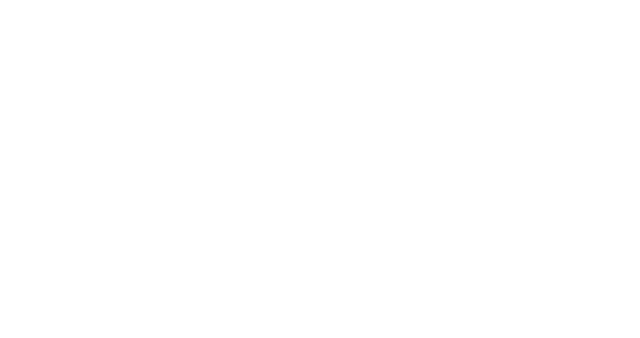
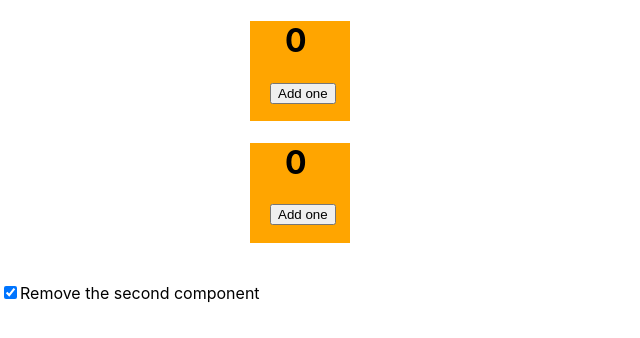
Before and after one commit to Chandan9898Kumar/State_Manage, a React (Create React App) app: page /PreserveState in a window 1280 px wide. Before the commit this address had no page. Shown: the top 338 px of the page, without its empty margins (0-640 px from the left). Built offline with nearby package versions, Linux system fonts and the light colour scheme.

Commit message:
feat: added new example of state

```diff
--- a/src/App.js
+++ b/src/App.js
@@ -2,6 +2,7 @@
 import React, { lazy, Suspense } from "react";
 import "./App.css";
 
+// import MainHeader from './StateManageComponent/PreserveState/MainComponent'
 // import Parent from "./StateManageComponent/SharingStateBetweenTwoComponent/ParentCom";
 // import HeaderNav from "./StateManageComponent/Header";
 // import PracticeOne from "./StateManageComponent/StateManageFirst";
@@ -16,7 +17,9 @@
 const Parent = lazy(() =>
   import("./StateManageComponent/SharingStateBetweenTwoComponent/ParentCom")
 );
-
+const MainHeader = lazy(() =>
+  import("./StateManageComponent/PreserveState/MainComponent")
+);
 function App() {
   return (
     <BrowserRouter>
@@ -29,6 +32,11 @@
             path="/SharingStateBetweentwoComp"
             element={<Parent />}
           />
+          <Route
+            exact
+            path="/PreserveState"
+            element={<MainHeader />}
+          />
         </Routes>
       </Suspense>
     </BrowserRouter>
--- a/src/StateManageComponent/Header.js
+++ b/src/StateManageComponent/Header.js
@@ -17,6 +17,14 @@
   color: "white",
 
 }
+const newStyleTwo={
+  position: "absolute",
+  left: "300px",
+  width: "100px",
+  height: "120px",
+  color: "white",
+
+}
 const HeaderNav = () => {
   return (
     <div>
@@ -29,7 +37,11 @@
         <br />
         <li>
         <NavLink to='/SharingStateBetweentwoComp' style={newStyle}>Sharing State</NavLink>
+        </li><br />
+        <li>
+        <NavLink to='/PreserveState' style={newStyleTwo}>Preserve State</NavLink>
         </li>
+
       </ul>
     </div>
   );
--- /dev/null
+++ b/src/StateManageComponent/PreserveState/ChildComponent.js
@@ -0,0 +1,38 @@
+import React, { useState } from "react";
+
+const ChildHeader = () => {
+  const [score, setScore] = useState(0);
+  const [hover, setHover] = useState(false);
+
+  let className = {
+    backgroundColor: "orange",
+    width: "100px",
+    height: "100px",
+    marginLeft: "250px",
+  };
+  if (hover) {
+    className = {
+      backgroundColor: "red",
+      width: "100px",
+      height: "100px",
+      marginLeft: "250px",
+    };
+  }
+  // Try clicking both counters and notice they don’t affect each other:
+
+  // As you can see, when one component  is updated, only the 'state' (score) for that component is updated:
+
+  return (
+    <div
+      style={className}
+      onPointerEnter={() => setHover(true)}
+      onPointerLeave={() => setHover(false)}
+    >
+      <div style={{marginLeft:'20px'}}>
+      <h1 style={{marginLeft:'15px'}} >{score}</h1>
+      <button onClick={() => setScore(score + 1)}>Add one</button>
+      </div>
+    </div>
+  );
+};
+export default ChildHeader;
--- /dev/null
+++ b/src/StateManageComponent/PreserveState/MainComponent.js
@@ -0,0 +1,133 @@
+/* eslint-disable no-lone-blocks */
+
+import React, { useState } from "react";
+import ChildHeader from "./ChildComponent";
+
+const MainHeader = () => {
+  const [showB, setShowB] = useState(true);
+
+  // Here we have used same component two times.working as separate component.
+  // Changing state of one component will not affect other.
+
+  //These are two separate ChildHeader componenet because each is rendered at its own position in the tree.
+
+  // each component on the screen has fully isolated state. For example,
+  // if you render two ChildHeader components side by side, each of them will get its own,
+  // independent, score and hover states.
+
+  //  Different components at the same position reset state ex: <CounterOne>(different) with a <p> (different)
+
+  // <div>
+  // {showB ? (
+  // <CounterOne  />
+  // ) : (
+  //   <p>See you later!</p>
+  // )}
+  // </div>
+
+  // Above, you switch between different component types at the same position. Initially,
+  // the first child of the <div> contained a CounterOne. But when you swapped in a  <p> component,
+  // React removed the CounterOne from the UI tree and destroyed its state.
+
+  //  Below Same components at the different position reset state.
+  return (
+    <div style={{float:'left'}}>
+      <ChildHeader />
+      {showB ? <ChildHeader /> : ""}
+
+      <br />
+      <br />
+
+      {/* React will keep the state around for as long as you render
+the same component at the same position. To see this,
+increment both counters, then remove the second component by unchecking “Render
+the second counter” checkbox, and then add it back by ticking it again: */}
+      <label>
+        <input
+          type="checkbox"
+          checked={showB}
+          onChange={(e) => setShowB(!showB)}
+        />
+
+        {showB ? 'Remove the second component': 'Render the second component'}
+      </label>
+
+      {/*
+Notice how the moment you stop rendering the second componenet,
+its state disappears completely. That’s because when React removes a component,
+it destroys its state.
+
+When you tick “Render the second counter”, a second Counter and its state
+are initialized from scratch (score = 0) and added to the DOM.
+
+                                    Note
+
+React preserves a component’s state for as long as it’s being rendered at
+its position in the UI tree. If it gets removed, or a different component
+gets rendered at the same position, React discards its state.
+
+ */}
+    </div>
+  );
+};
+
+export default MainHeader;
+
+//                                 Note:
+//  By doing like this : -
+
+// Same component at the same position preserves state- state will not change.
+// incremented value remains as it is.
+
+// In this example, there are two different <ChildHeader /> tags:
+
+// Bewlow same components at the same position preserves state (state value does not reset itself).
+// {
+//   showB ?   <ChildHeader /> :  <ChildHeader />
+// }
+
+// When you tick or clear the checkbox, the ChildHeader componenet's state does not get reset.
+// Whether showB  is true or false, you always have a <ChildHeader />
+// as the first child of the div returned from the root App component:
+
+//  It’s the same component at the same position, so from React’s perspective, it’s the same ChildHeader Componenet.
+
+//                                   Note : below
+// here <Counter isFancy={true} />  is  inside <div>  is different component and <Counter isFancy={false} /> which is
+// inside <section> is different componenet. so we are calling it different component at same place because they are
+// inside outer <div> .
+
+// The counter state gets reset when you click the checkbox. Although you render a Counter component,
+// the first child of the div changes from a div to a section.
+// When the child div was removed from the DOM, the whole tree below it
+// (including the Counter component and its state) was destroyed as well.
+{
+  /*
+   <div>
+
+      {showB ? (
+        <div>
+          <Counter isFancy={true} />
+        </div>
+      ) : (
+        <section>
+          <Counter isFancy={false} />
+        </section>
+      )}
+
+</div>
+ */
+}
+
+///            But if we do like this -
+// Bewlow same components at the same position preserves state (state value does not reset itself).
+// inside a <div> . they are not in other component like ablove ,so considered as same component.
+{
+  /*
+
+<div>
+  showB ?   <ChildHeader /> :  <ChildHeader />
+ </div>
+
+*/
+}
```
